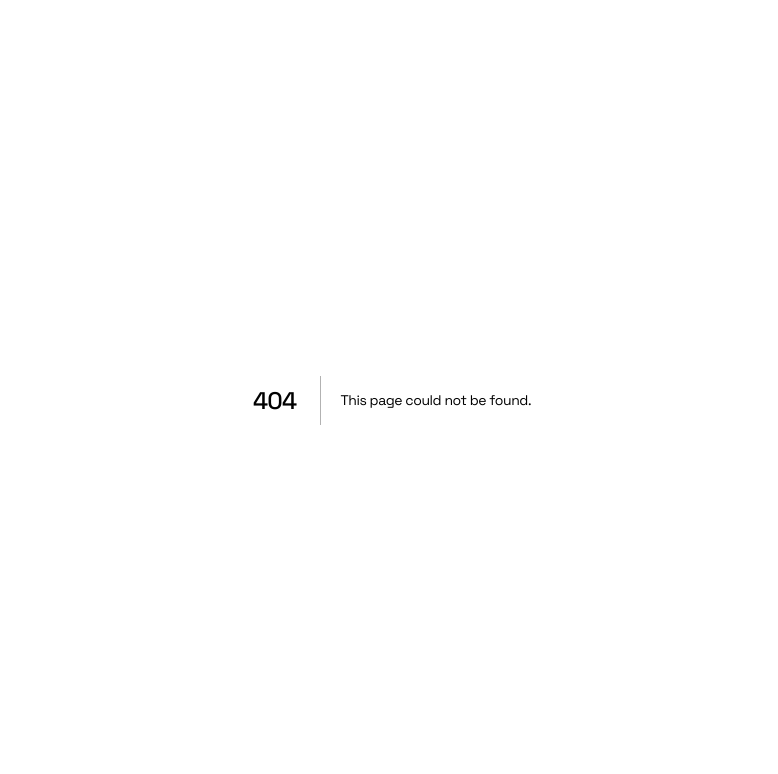
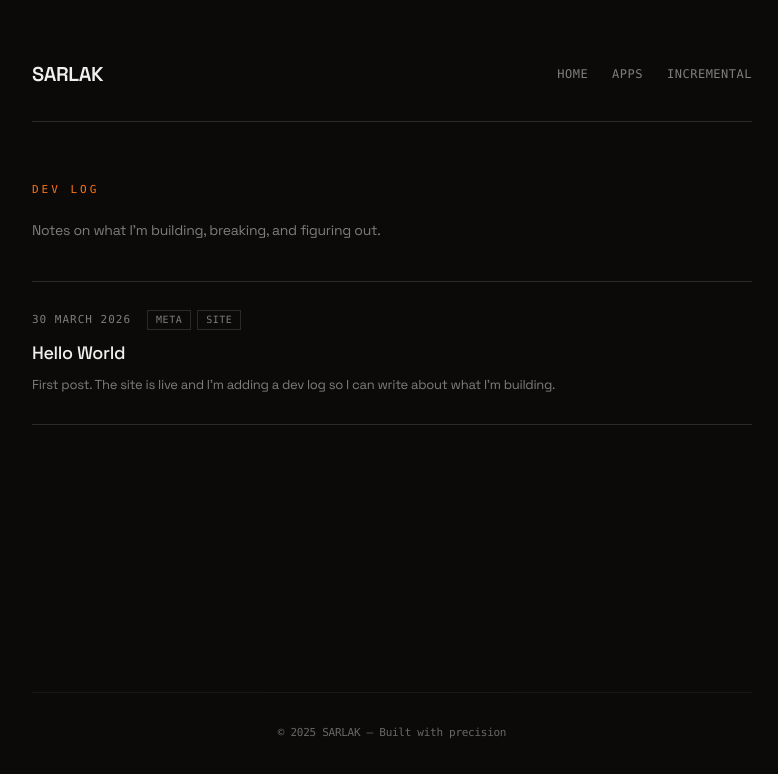
Before and after one commit to shahhinsarlak/sarlakweb, a Next.js app: page /log in a window 1280 px wide. Before the commit this address had no page. Shown: the top 774 px of the page, without its empty margins (248-1026 px from the left). Built offline with nearby package versions, Linux system fonts and the light colour scheme.

Commit message:
feat(log): add devlog list page

```diff
--- /dev/null
+++ b/app/log/log.css
@@ -0,0 +1,196 @@
+/* Log list page */
+.log-list {
+  display: flex;
+  flex-direction: column;
+  gap: 0;
+}
+
+.log-entry {
+  display: block;
+  padding: 28px 0;
+  border-bottom: 1px solid var(--border-color);
+  transition: var(--transition);
+  text-decoration: none;
+  color: inherit;
+}
+
+.log-entry:first-child {
+  border-top: 1px solid var(--border-color);
+}
+
+.log-entry:hover .log-title {
+  color: var(--accent-color);
+}
+
+.log-entry-meta {
+  display: flex;
+  align-items: center;
+  gap: 16px;
+  margin-bottom: 10px;
+  flex-wrap: wrap;
+}
+
+.log-date {
+  font-family: var(--font-mono);
+  font-size: 11px;
+  color: var(--text-muted);
+  text-transform: uppercase;
+  letter-spacing: 1px;
+}
+
+.log-tags {
+  display: flex;
+  gap: 6px;
+  flex-wrap: wrap;
+}
+
+.log-tag {
+  font-family: var(--font-mono);
+  font-size: 10px;
+  padding: 2px 8px;
+  border: 1px solid var(--border-color);
+  color: var(--text-muted);
+  text-transform: uppercase;
+  letter-spacing: 0.5px;
+}
+
+.log-title {
+  font-family: var(--font-display);
+  font-size: 18px;
+  font-weight: 500;
+  letter-spacing: -0.02em;
+  margin-bottom: 10px;
+  transition: var(--transition);
+}
+
+.log-excerpt {
+  font-family: var(--font-display);
+  font-size: 13px;
+  color: var(--text-muted);
+  line-height: 1.6;
+  max-width: 560px;
+}
+
+/* Individual post page */
+.post-header {
+  margin-bottom: 48px;
+  padding-bottom: 32px;
+  border-bottom: 1px solid var(--border-color);
+}
+
+.post-title {
+  font-family: var(--font-display);
+  font-size: 2rem;
+  font-weight: 600;
+  letter-spacing: -0.03em;
+  margin-bottom: 16px;
+  line-height: 1.2;
+}
+
+.post-meta {
+  display: flex;
+  align-items: center;
+  gap: 16px;
+  flex-wrap: wrap;
+}
+
+.post-body {
+  font-family: var(--font-display);
+  font-size: 15px;
+  line-height: 1.75;
+  color: rgba(240, 240, 240, 0.85);
+}
+
+.post-body h1,
+.post-body h2,
+.post-body h3 {
+  font-family: var(--font-display);
+  font-weight: 500;
+  letter-spacing: -0.02em;
+  margin: 2em 0 0.75em;
+  color: var(--text-color);
+}
+
+.post-body h1 { font-size: 1.6rem; }
+.post-body h2 { font-size: 1.3rem; }
+.post-body h3 { font-size: 1.1rem; }
+
+.post-body p {
+  margin-bottom: 1.25em;
+}
+
+.post-body ul,
+.post-body ol {
+  padding-left: 1.5em;
+  margin-bottom: 1.25em;
+}
+
+.post-body li {
+  margin-bottom: 0.4em;
+}
+
+.post-body code {
+  font-family: var(--font-mono);
+  font-size: 0.875em;
+  background: var(--bg-elevated);
+  border: 1px solid var(--border-color);
+  padding: 2px 6px;
+  color: var(--accent-color);
+}
+
+.post-body pre {
+  background: var(--bg-elevated);
+  border: 1px solid var(--border-color);
+  padding: 20px;
+  overflow-x: auto;
+  margin-bottom: 1.25em;
+}
+
+.post-body pre code {
+  background: none;
+  border: none;
+  padding: 0;
+  color: var(--text-color);
+  font-size: 13px;
+}
+
+.post-body a {
+  color: var(--accent-color);
+  border-bottom: 1px solid var(--accent-dim);
+  transition: var(--transition);
+}
+
+.post-body a:hover {
+  color: var(--text-color);
+}
+
+.post-body blockquote {
+  border-left: 2px solid var(--accent-color);
+  padding-left: 20px;
+  margin: 0 0 1.25em;
+  color: var(--text-muted);
+}
+
+.post-body hr {
+  border: none;
+  border-top: 1px solid var(--border-color);
+  margin: 2em 0;
+}
+
+.back-link {
+  display: inline-flex;
+  align-items: center;
+  gap: 8px;
+  font-family: var(--font-mono);
+  font-size: 11px;
+  text-transform: uppercase;
+  letter-spacing: 1px;
+  color: var(--text-muted);
+  margin-bottom: 40px;
+  transition: var(--transition);
+  padding: 8px 0;
+}
+
+.back-link:hover {
+  color: var(--accent-color);
+}
--- /dev/null
+++ b/app/log/page.js
@@ -0,0 +1,54 @@
+import Link from 'next/link';
+import Header from '../../components/Header';
+import Footer from '../../components/Footer';
+import { getAllPosts } from '../../lib/posts';
+import './log.css';
+
+export const metadata = {
+  title: 'Dev Log — SARLAK',
+  description: 'Development notes, project updates, and experiments.',
+};
+
+function formatDate(dateStr) {
+  if (!dateStr) return '';
+  const d = new Date(dateStr);
+  return d.toLocaleDateString('en-AU', { year: 'numeric', month: 'long', day: 'numeric' });
+}
+
+export default function LogPage() {
+  const posts = getAllPosts();
+
+  return (
+    <div className="container">
+      <Header />
+      <main className="main-content">
+        <section className="section">
+          <h2 className="section-title">Dev Log</h2>
+          <p style={{ fontFamily: 'var(--font-display)', fontSize: '14px', color: 'var(--text-muted)', marginBottom: '40px' }}>
+            Notes on what I&apos;m building, breaking, and figuring out.
+          </p>
+          <div className="log-list">
+            {posts.length === 0 && (
+              <p style={{ color: 'var(--text-muted)', fontFamily: 'var(--font-display)' }}>No posts yet.</p>
+            )}
+            {posts.map(post => (
+              <Link key={post.slug} href={`/log/${post.slug}`} className="log-entry">
+                <div className="log-entry-meta">
+                  <span className="log-date">{formatDate(post.date)}</span>
+                  <div className="log-tags">
+                    {post.tags.map(tag => (
+                      <span key={tag} className="log-tag">{tag}</span>
+                    ))}
+                  </div>
+                </div>
+                <div className="log-title">{post.title}</div>
+                {post.excerpt && <div className="log-excerpt">{post.excerpt}</div>}
+              </Link>
+            ))}
+          </div>
+        </section>
+      </main>
+      <Footer />
+    </div>
+  );
+}
```
